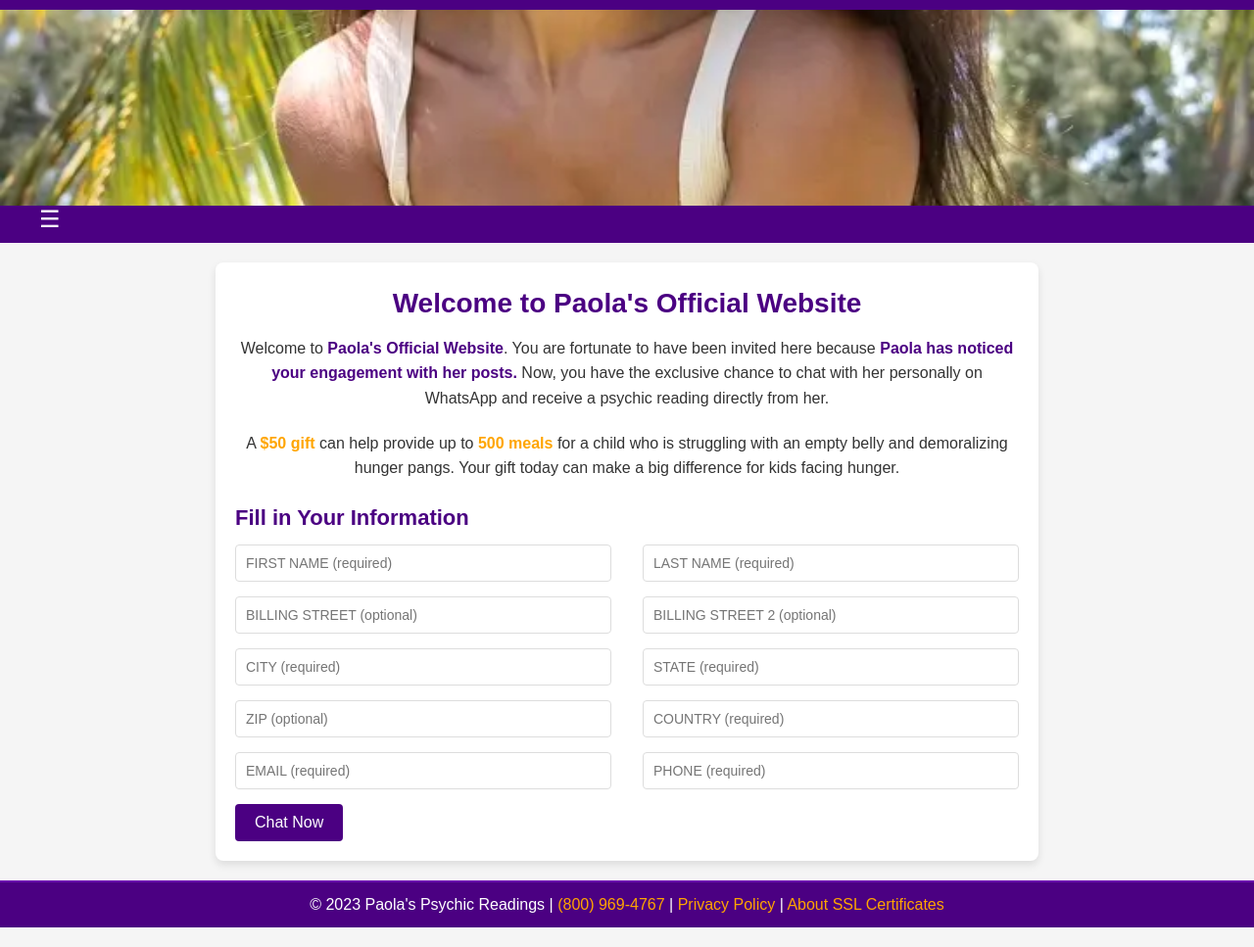
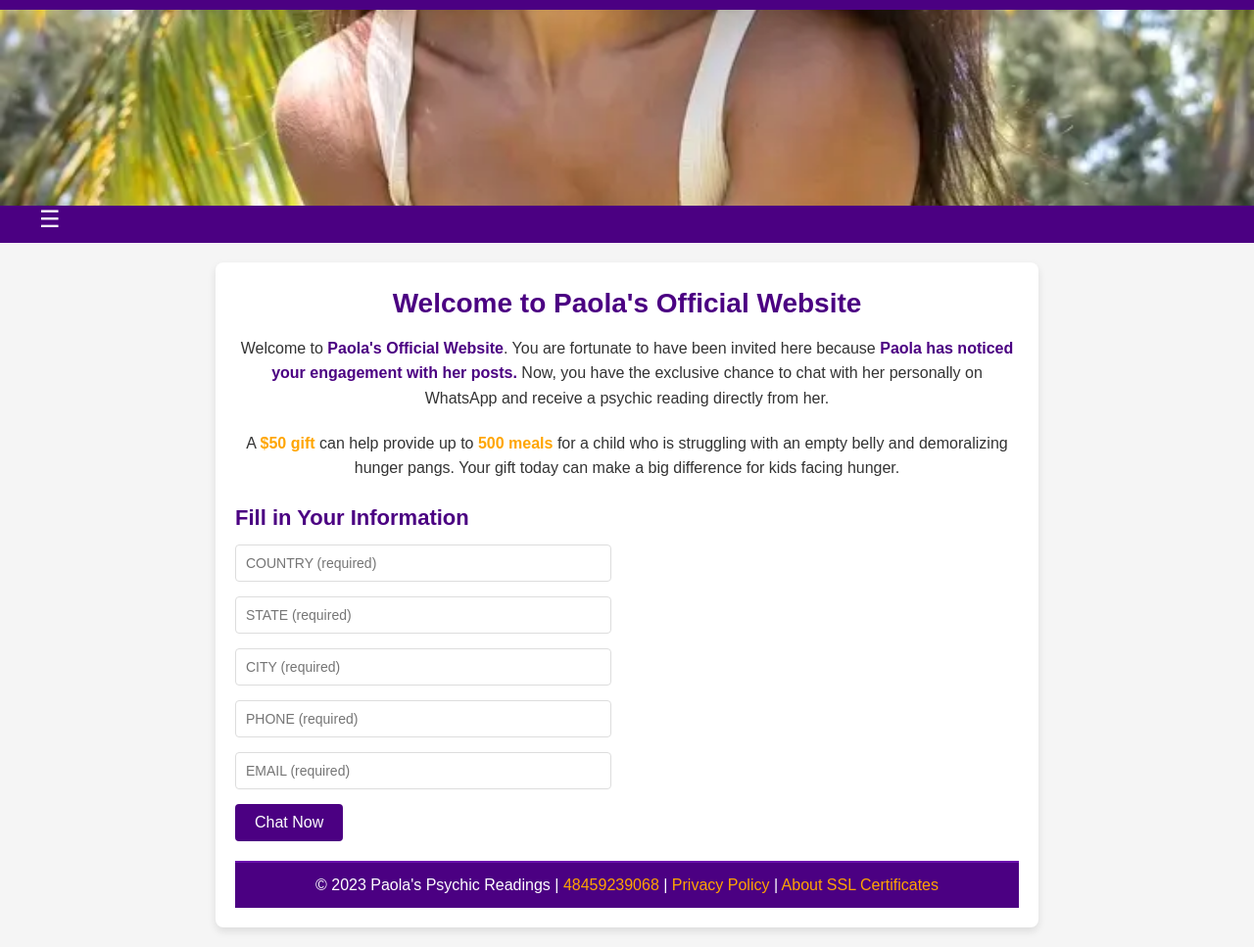
Before and after one commit to Phi-star/Yeah, a website: page index.html in a window 1280 px wide. Shown: the whole page at 98% size. Drawn offline with Linux system fonts and the light colour scheme.

Commit message:
Update index.html

```diff
--- a/index.html
+++ b/index.html
@@ -27,34 +27,28 @@
   <h2 class="sub-title">Fill in Your Information</h2>
   <form id="info-form">
     <div class="form-row">
-          <input type="text" placeholder="FIRST NAME (required)" class="form-input" id="first-name" required>
-          <input type="text" placeholder="LAST NAME (required)" class="form-input" id="last-name" required>
+      <input type="text" placeholder="COUNTRY (required)" class="form-input" id="country" required>
     </div>
     <div class="form-row">
-          <input type="text" placeholder="BILLING STREET (optional)" class="form-input" id="billing-street">
-          <input type="text" placeholder="BILLING STREET 2 (optional)" class="form-input" id="billing-street2">
+      <input type="text" placeholder="STATE (required)" class="form-input" id="state" required>
     </div>
     <div class="form-row">
       <input type="text" placeholder="CITY (required)" class="form-input" id="city" required>
-          <input type="text" placeholder="STATE (required)" class="form-input" id="state" required>
     </div>
     <div class="form-row">
-          <input type="text" placeholder="ZIP (optional)" class="form-input" id="zip">
-          <input type="text" placeholder="COUNTRY (required)" class="form-input" id="country" required>
+      <input type="tel" placeholder="PHONE (required)" class="form-input" id="phone" pattern="[0-9]{10,15}" required>
     </div>
     <div class="form-row">
       <input type="email" placeholder="EMAIL (required)" class="form-input" id="email" required>
-          <input type="tel" placeholder="PHONE (required)" class="form-input" id="phone" required>
     </div>
     <button type="button" class="chat-button" onclick="validateForm()">Chat Now</button>
   </form>
 </section>
-  </main>
 
   <footer>
     <p>
       &copy; 2023 Paola's Psychic Readings |
-      <a href="tel:8009694767">(800) 969-4767</a> |
+      <a href="tel:8009694767">48459239068</a> |
       <a href="privacy-policy.html">Privacy Policy</a> |
       <a href="about.html">About SSL Certificates</a>
     </p>
```
Lines whose indentation alone changed are shown as unchanged.
